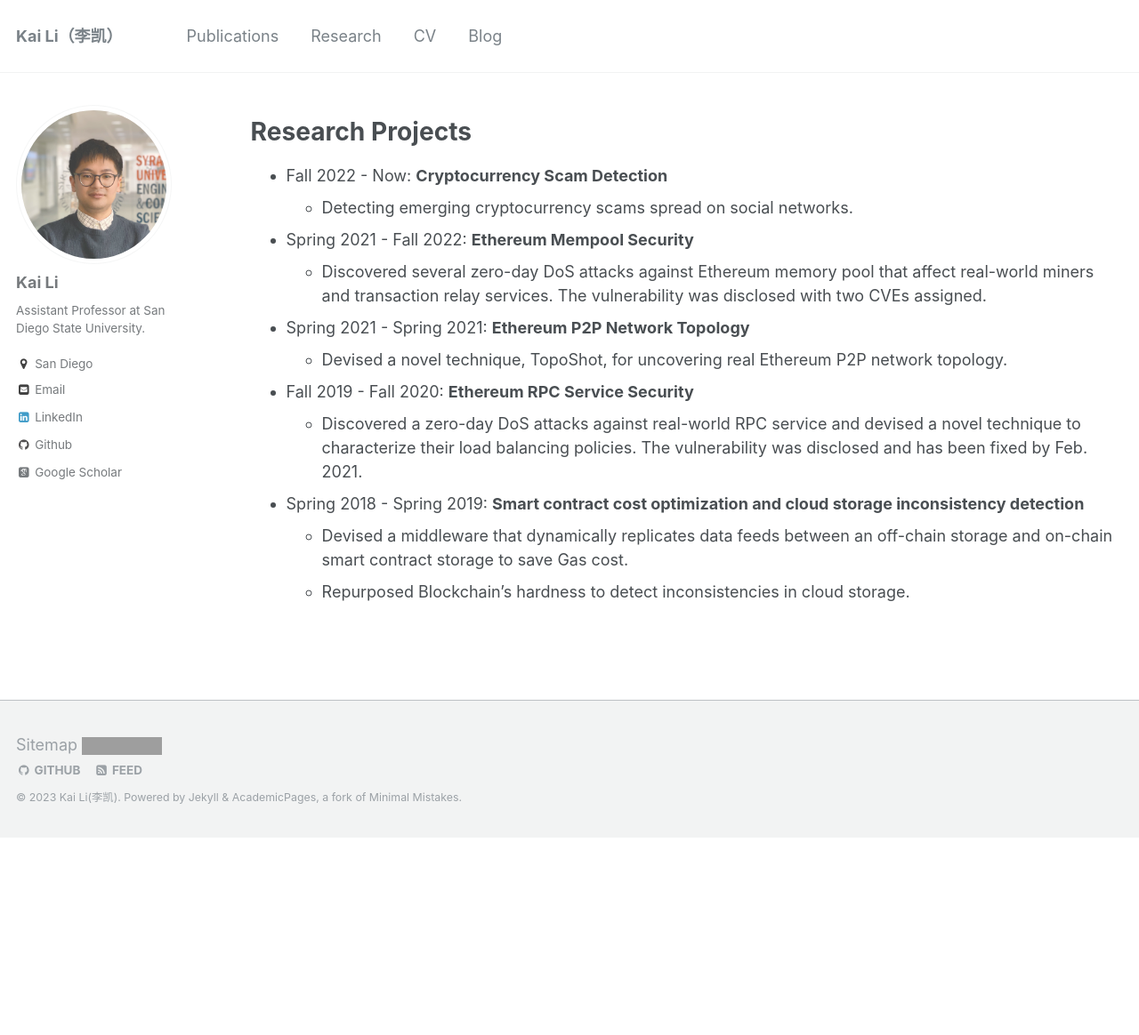
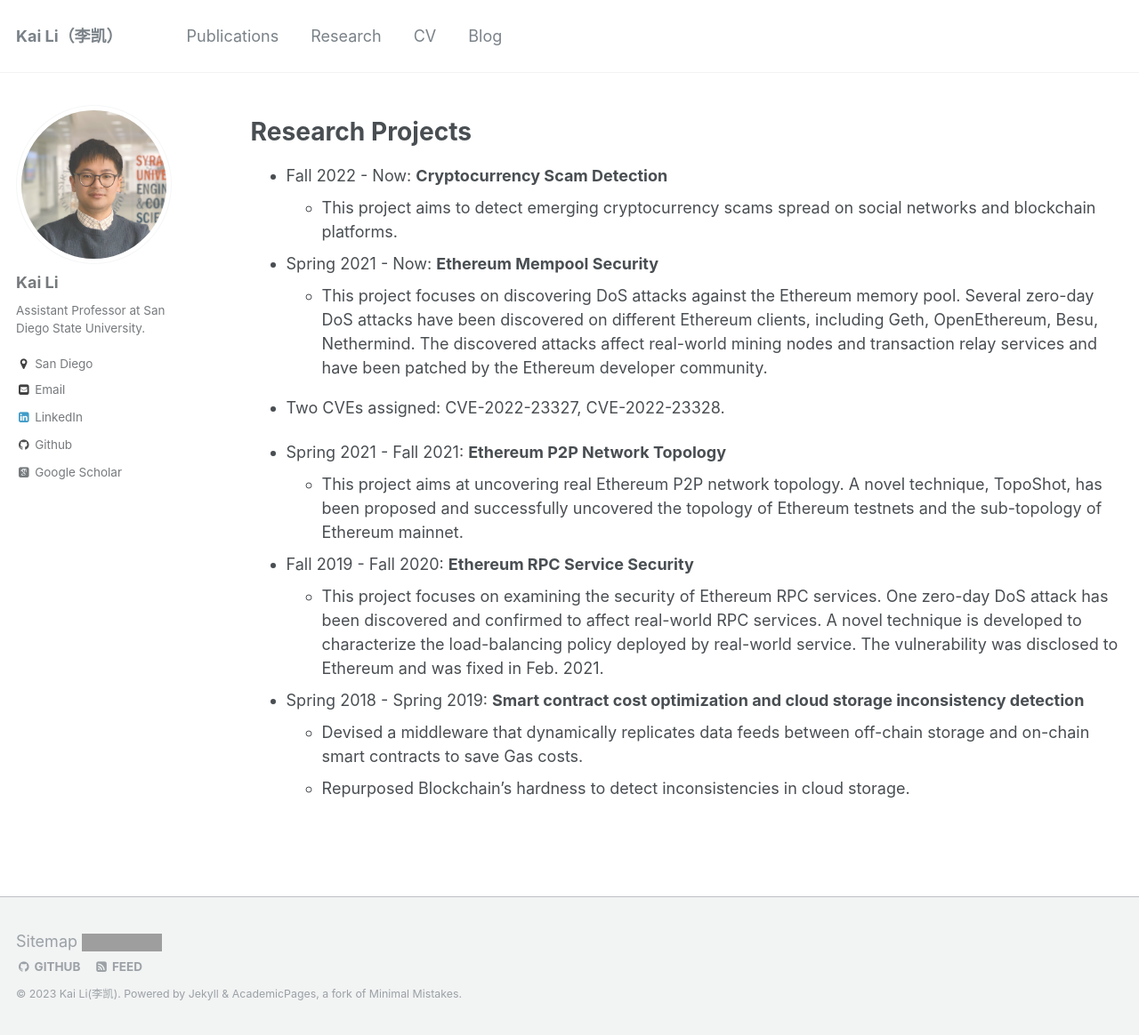
Before and after one commit to likai1993/likai1993.github.io, a Jekyll site: the page built from _pages/research.md, in a window 1280 px wide and 1164 px high. Shown: the whole window at 89% size. Built offline with Jekyll 4.4.1, drawn with Linux system fonts in a browser that asks for light colours; some web fonts are replaced; grey boxes are pictures that could not be loaded.

Commit message:
Update research.md

```diff
--- a/_pages/research.md
+++ b/_pages/research.md
@@ -10,17 +10,18 @@ redirect_from:
 Research Projects
 ======
 * Fall 2022 - Now: **Cryptocurrency Scam Detection**
-  * Detecting emerging cryptocurrency scams spread on social networks.
+  * This project aims to detect emerging cryptocurrency scams spread on social networks and blockchain platforms.
 
-* Spring 2021 - Fall 2022: **Ethereum Mempool Security**
-  * Discovered several zero-day DoS attacks against Ethereum memory pool that affect real-world miners and transaction relay services. The vulnerability was disclosed with two CVEs assigned.
+* Spring 2021 - Now: **Ethereum Mempool Security**
+  * This project focuses on discovering DoS attacks against the Ethereum memory pool. Several zero-day DoS attacks have been discovered on different Ethereum clients, including Geth, OpenEthereum, Besu, Nethermind. The discovered attacks affect real-world mining nodes and transaction relay services and have been patched by the Ethereum developer community.
+ * Two CVEs assigned: CVE-2022-23327, CVE-2022-23328.
 
-* Spring 2021 - Spring 2021: **Ethereum P2P Network Topology**
-  * Devised a novel technique, TopoShot, for uncovering real Ethereum P2P network topology.
+* Spring 2021 - Fall 2021: **Ethereum P2P Network Topology**
+  * This project aims at uncovering real Ethereum P2P network topology. A novel technique, TopoShot, has been proposed and successfully uncovered the topology of Ethereum testnets and the sub-topology of Ethereum mainnet.
 
 * Fall 2019 - Fall 2020: **Ethereum RPC Service Security**
-  * Discovered a zero-day DoS attacks against real-world RPC service and devised a novel technique to characterize their load balancing policies. The vulnerability was disclosed and has been fixed by Feb. 2021.
+  * This project focuses on examining the security of Ethereum RPC services. One zero-day DoS attack has been discovered and confirmed to affect real-world RPC services. A novel technique is developed to characterize the load-balancing policy deployed by real-world service. The vulnerability was disclosed to Ethereum and was fixed in Feb. 2021.
 
 * Spring 2018 - Spring 2019: **Smart contract cost optimization and cloud storage inconsistency detection**
-  * Devised a middleware that dynamically replicates data feeds between an off-chain storage and on-chain smart contract storage to save Gas cost.
+  * Devised a middleware that dynamically replicates data feeds between off-chain storage and on-chain smart contracts to save Gas costs.
   * Repurposed Blockchain's hardness to detect inconsistencies in cloud storage.
```
